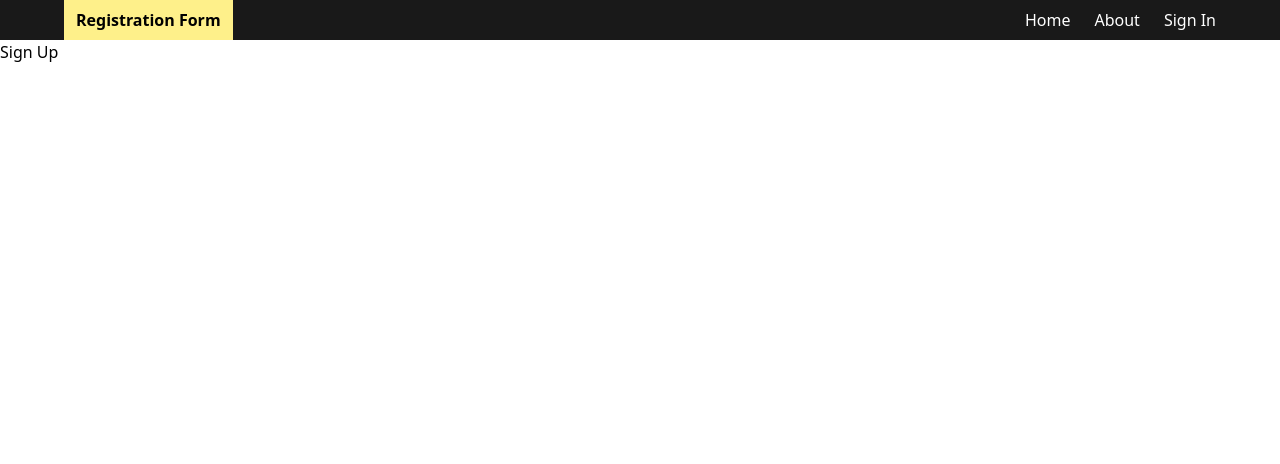
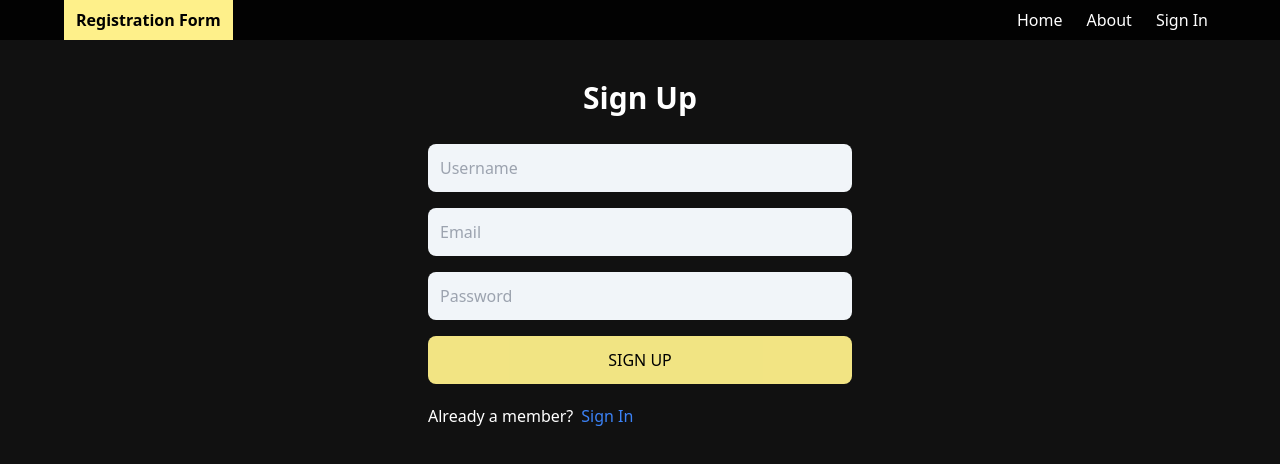
Before and after one commit to NiteshKumarOjha/Registration-form, a React (Vite) app in the folder client/: page /sign-up in a window 1280 px wide. Shown: the top 464 px of the page. Built offline with nearby package versions, Linux system fonts and the light colour scheme.

Commit message:
complete sign-up page UI

```diff
--- a/client/index.html
+++ b/client/index.html
@@ -6,7 +6,7 @@
     <meta name="viewport" content="width=device-width, initial-scale=1.0" />
     <title>Registration Form</title>
   </head>
-  <body>
+  <body class="bg-[#111]">
     <div id="root"></div>
     <script type="module" src="/src/main.jsx"></script>
   </body>
--- a/client/src/components/Header.jsx
+++ b/client/src/components/Header.jsx
@@ -10,7 +10,7 @@ export default function Header() {
           </Link>
         </div>
         <div>
-          <ul className="flex gap-6 text-white">
+          <ul className="flex gap-6 text-white mr-2">
             <Link to="/home">
               <li>Home</li>
             </Link>
--- a/client/src/pages/SignUp.jsx
+++ b/client/src/pages/SignUp.jsx
@@ -1,5 +1,41 @@
 import React from "react";
+import { Link } from "react-router-dom";
 
 export default function SignUp() {
-  return <div>Sign Up</div>;
+  return (
+    <div>
+      <div className=" text-white p-3 max-w-md mx-auto">
+        <h1 className="text-3xl text-center font-semibold my-7">Sign Up</h1>
+        <form className="flex flex-col gap-4">
+          <input
+            type="text"
+            placeholder="Username"
+            id="username"
+            className="bg-slate-100 p-3 rounded-lg"
+          />
+          <input
+            type="email"
+            placeholder="Email"
+            id="email"
+            className="bg-slate-100 p-3 rounded-lg"
+          />
+          <input
+            type="password"
+            placeholder="Password"
+            id="password"
+            className="bg-slate-100 p-3 rounded-lg"
+          />
+          <button className="bg-yellow-200 opacity-95 text-black text-bold p-3 rounded-lg uppercase hover:opacity-85 disabled: opacity-80">
+            Sign Up
+          </button>
+        </form>
+        <div className="flex gap-2 mt-5">
+          <p>Already a member?</p>
+          <Link to="/sign-in">
+            <span className="text-blue-500">Sign In</span>
+          </Link>
+        </div>
+      </div>
+    </div>
+  );
 }
```
